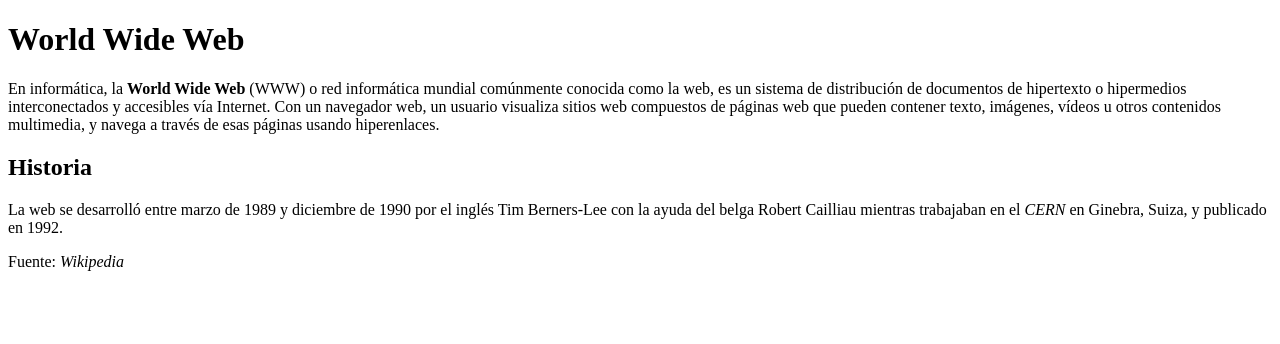
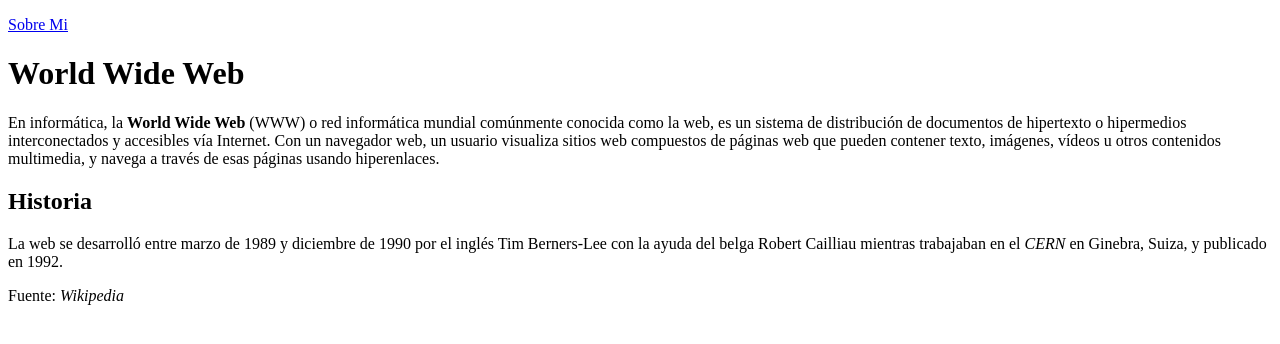
Before and after one commit to JonathanXInformatica/Ejercicios-Intro-HTML-CH38-Jonathan-Hernandez, a plain HTML site: page index.html in a window 1280 px wide. Drawn offline with Linux system fonts and the light colour scheme.

Commit message:
Update index.html

```diff
--- a/index.html
+++ b/index.html
@@ -18,6 +18,9 @@
   </head>
 
   <body>
+    <div>
+      <p><a href="./aboutme.html">Sobre Mi</a></p>
+    </div>
     <h1>World Wide Web</h1>
 
     <p>
```
